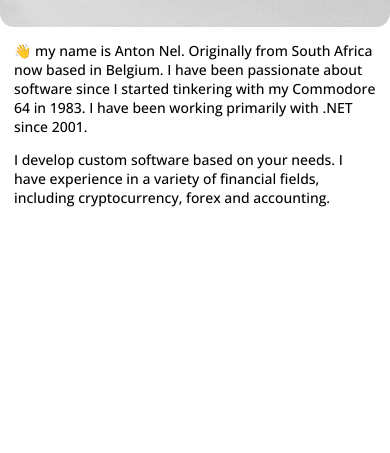
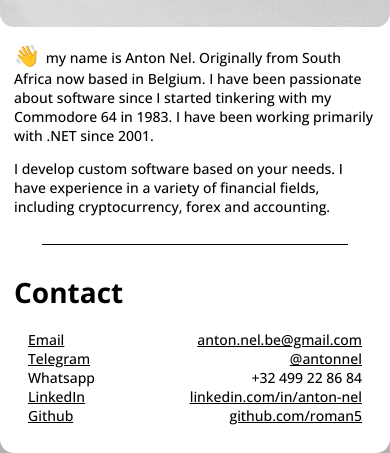
Before and after one commit to ROMAN5/ROMAN5.github.io, a plain HTML site: page index.html in a window 390 px wide. Shown: the part 439-892 px from the top of the page. Before the commit the page ends 844 px from the top, so only its background shows below. Drawn offline with nearby package versions, Linux system fonts and the light colour scheme.

Commit message:
Added contact details

```diff
--- a/index.css
+++ b/index.css
@@ -10,10 +10,7 @@ body {
 	font-family: 'Open Sans', sans-serif;
 }
 
-.bio {
-	padding-left: 1em;
-	padding-right: 1em;
-}
+
 
 .mobile {
 	display: none;
@@ -78,9 +75,56 @@ body {
 	background-color: white;
 }
 
+.bio-contact {
+	display: flex;
+	padding-left: 1em;
+	padding-right: 1em;
+}
+
+.bio {
+	width: 50%;
+
+}
+
+.line {
+	border-left: 1px solid black;
+	margin: 1em;
+	margin-top: 2em;
+	margin-bottom: 2em;
+}
+
+.contact {
+	width: 50%;
+	link-s
+}
+
+.contact .dest {
+	float: right;
+}
+
+.contact a {
+	color: black;
+	padding-left: 1em;
+	padding-right: 1em;
+}
+
 @media screen and (max-width: 799px) {
+	html,body {
+		height: 100%;
+	}
+
 	body {
+		display: flex;
+		flex-direction: column;
 		width: auto;
+		height: 100%;
+
+	}
+
+	.grey-bg {
+		display: flex;
+		background-color: #B1B1B1;
+		flex: 1;
 	}
 
 	.mobile {
@@ -108,4 +152,25 @@ body {
 		margin-top: 15px;
 	}
 
+	.bio-contact {
+		display: block;
+		background-color: white;
+		border-bottom-right-radius: 1em;
+		border-bottom-left-radius: 1em;
+	}
+
+	.bio {
+		width: 100%;
+	}
+
+	.contact {
+		width: 100%;
+		padding-bottom: 2em;
+	}
+
+	.line {
+		border-top: 1px solid black;
+		margin: 2em;
+	}
+
 }
--- a/index.html
+++ b/index.html
@@ -2,8 +2,6 @@
 <html lang="en">
 	<head>
 		<link rel="stylesheet" href="/index.css">
-		<link href="https://fonts.googleapis.com/css2?family=Anton&display=swap" rel="stylesheet">
-		<link href="https://fonts.googleapis.com/css2?family=Alata&display=swap" rel="stylesheet">
 		<link href="https://fonts.googleapis.com/css2?family=Open+Sans:wght@300;500;700&display=swap" rel="stylesheet">
 		<link href="bg.jpg" rel="image">
 
@@ -27,9 +25,23 @@
 					<img src="/me.jpg" class="image">
 				</div>
 			</div>
+
+		<div class="grey-bg">
+			<div class="bio-contact">
 				<div class="bio">
-			<p>&#128075; my name is Anton Nel. Originally from South Africa now based in Belgium. I have been passionate about software since I started tinkering with my Commodore 64 in 1983. I have been working primarily with .NET since 2001.</p>
+					<p><a style="font-size: 1.5em;">&#128075; </a> my name is Anton Nel. Originally from South Africa now based in Belgium. I have been passionate about software since I started tinkering with my Commodore 64 in 1983. I have been working primarily with .NET since 2001.</p>
 					<p>I develop custom software based on your needs. I have experience in a variety of financial fields, including cryptocurrency, forex and accounting.</p>
+				</div>
+				<div class="line"></div>
+				<div class="contact">
+					<h1>Contact</h1>
+					<a href="mailto:anton.nel.be@gmail.com">Email</a><a class="dest" href="mailto:anton.nel.be@gmail.com">anton.nel.be@gmail.com</a><br>
+					<a href="https://t.me/antonnel">Telegram</a><a class="dest" href="https://t.me/antonnel">@antonnel</a><br>
+					<a>Whatsapp</a><a class="dest">+32 499 22 86 84</a><br>
+					<a href="https://linkedin.com/in/anton-nel">LinkedIn</a><a class="dest" href="https://linkedin.com/in/anton-nel">linkedin.com/in/anton-nel</a><br>
+					<a href="https://github.com/roman5">Github</a><a class="dest" href="https://github.com/roman5">github.com/roman5</a><br>
+				</div>
+			</div>
 		</div>
 	</body>
 </html>
```
Lines whose indentation alone changed are shown as unchanged.
